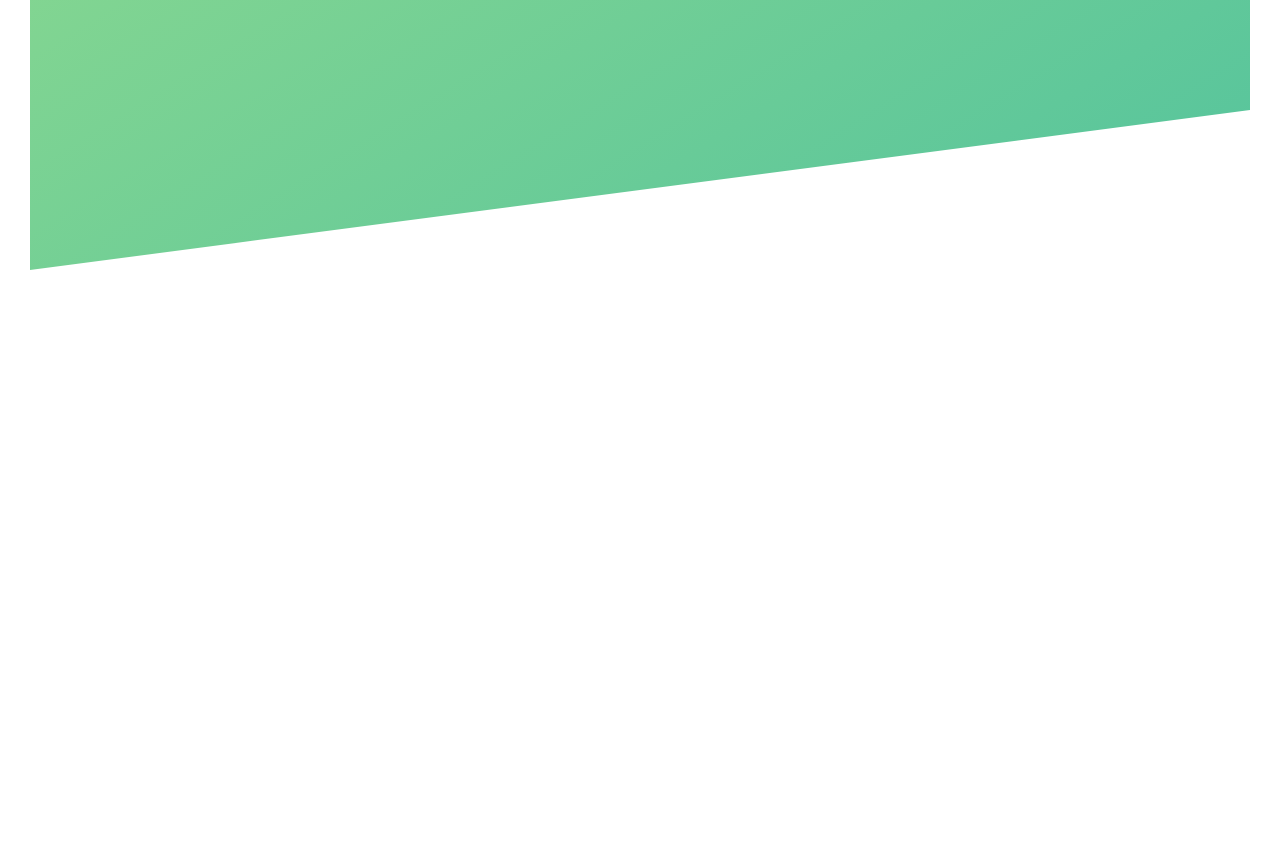
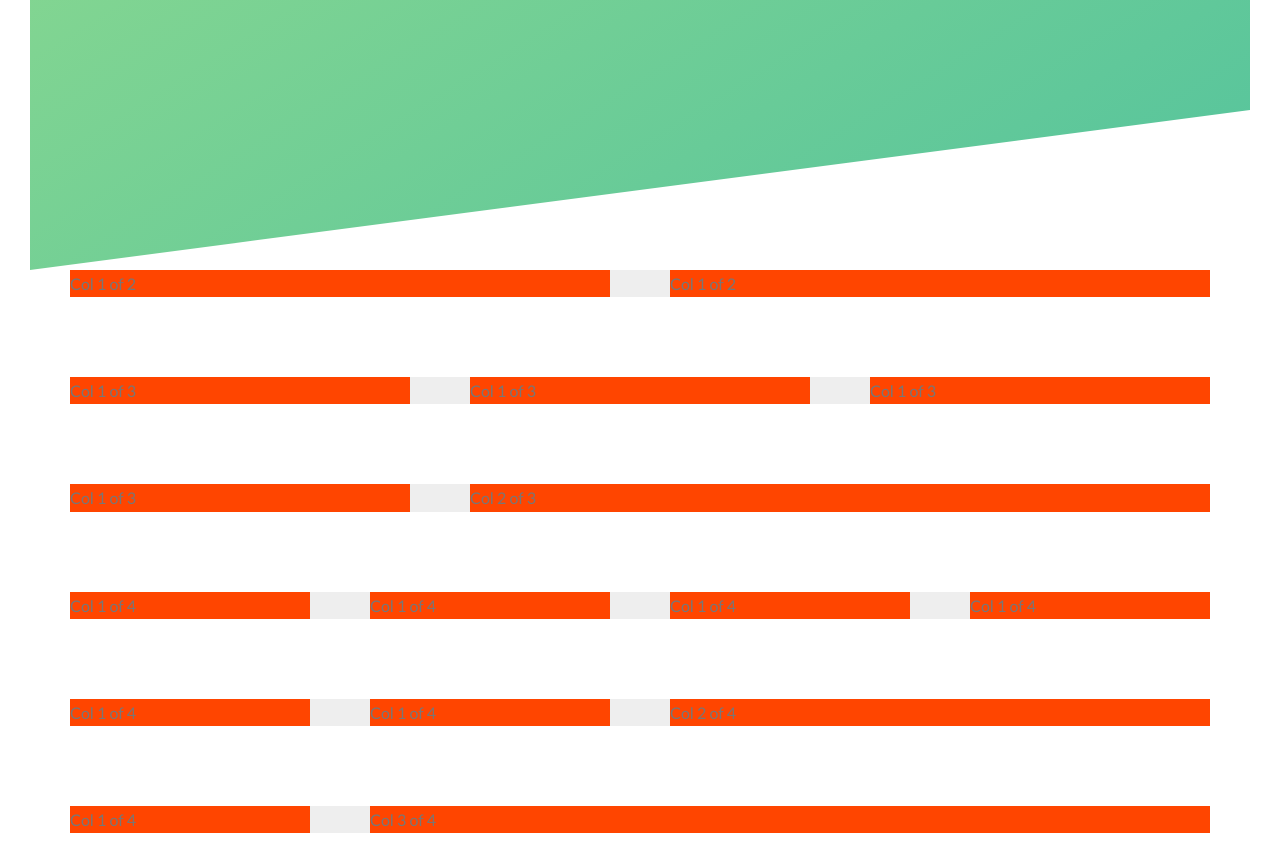
Before and after one commit to iuriifaevskii/css-advanced, a website: page index.html in a window 1280 px wide. Shown: the part 520-1383 px from the top of the page. Before the commit the page ends 820 px from the top, so only its background shows below. Drawn offline with Linux system fonts and the light colour scheme.

Commit message:
add different grids using float

```diff
--- a/index.html
+++ b/index.html
@@ -23,6 +23,68 @@
         </div>
     </header>
 
+    <section class="grid-test">
+        <div class="row">
+            <div class="col-1-of-2">
+                Col 1 of 2
+            </div>
+            <div class="col-1-of-2">
+                Col 1 of 2
+            </div>
+        </div>
+        <div class="row">
+            <div class="col-1-of-3">
+                Col 1 of 3
+            </div>
+            <div class="col-1-of-3">
+                Col 1 of 3
+            </div>
+            <div class="col-1-of-3">
+                Col 1 of 3
+            </div>
+        </div>
+        <div class="row">
+            <div class="col-1-of-3">
+                Col 1 of 3
+            </div>
+            <div class="col-2-of-3">
+                Col 2 of 3
+            </div>
+        </div>
+        <div class="row">
+            <div class="col-1-of-4">
+                Col 1 of 4
+            </div>
+            <div class="col-1-of-4">
+                Col 1 of 4
+            </div>
+            <div class="col-1-of-4">
+                Col 1 of 4
+            </div>
+            <div class="col-1-of-4">
+                Col 1 of 4
+            </div>
+        </div>
+        <div class="row">
+            <div class="col-1-of-4">
+                Col 1 of 4
+            </div>
+            <div class="col-1-of-4">
+                Col 1 of 4
+            </div>
+            <div class="col-2-of-4">
+                Col 2 of 4
+            </div>
+        </div>
+        <div class="row">
+            <div class="col-1-of-4">
+                Col 1 of 4
+            </div>
+            <div class="col-3-of-4">
+                Col 3 of 4
+            </div>
+        </div>
+    </section>
 </body>
 
 </html>
--- a/sass/abstracts/_mixins.scss
+++ b/sass/abstracts/_mixins.scss
@@ -0,0 +1,7 @@
+@mixin clearfix {
+    &::after {
+        content: "";
+        display: table;
+        clear: both;
+    }
+}
--- a/sass/abstracts/_variables.scss
+++ b/sass/abstracts/_variables.scss
@@ -1,3 +1,4 @@
+// COLORS
 $color-primary: #55c57a;
 $color-primary-light: #7ed56f;
 $color-primary-dark: #28b485;
@@ -5,3 +6,9 @@ $color-primary-dark: #28b485;
 $color-grey-dark: #777;
 $color-white: #fff;
 $color-black: #000;
+
+
+// GRID
+$grid-width: 114rem;
+$gutter-vertical: 8rem;
+$gutter-horizontal: 6rem;
--- /dev/null
+++ b/sass/layout/_grid.scss
@@ -0,0 +1,44 @@
+.row {
+    max-width: $grid-width;
+    background: #eee;
+    margin: 0 auto;
+
+    &:not(:last-child) {
+        margin-bottom: $gutter-vertical;
+    }
+
+    @include clearfix();
+
+    [class^="col-"] {
+        background: orangered;
+        float: left;
+
+        &:not(:last-child) {
+            margin-right: $gutter-horizontal;
+        }
+    }
+
+    .col-1-of-2 {
+        width: calc((100% - #{$gutter-horizontal}) / 2);
+    }
+
+    .col-1-of-3 {
+        width: calc((100% - 2 * #{$gutter-horizontal}) / 3);
+    }
+
+    .col-1-of-4 {
+        width: calc((100% - 3 * #{$gutter-horizontal}) / 4);
+    }
+
+    .col-2-of-3 {
+        width: calc(2 * ((100% - 2 * #{$gutter-horizontal}) / 3) + #{$gutter-horizontal});
+    }
+
+    .col-2-of-4 {
+        width: calc(2 * ((100% - 3 * #{$gutter-horizontal}) / 4) + #{$gutter-horizontal});
+    }
+
+    .col-3-of-4 {
+        width: calc(3 * ((100% - 3 * #{$gutter-horizontal}) / 4)  + 2 * #{$gutter-horizontal});
+    }
+}
--- a/sass/main.scss
+++ b/sass/main.scss
@@ -10,5 +10,6 @@
 @import "components/button";
 
 @import "layout/header";
+@import "layout/grid";
 
 @import "pages/home";
```
Also changed, not shown: css/style.css.
